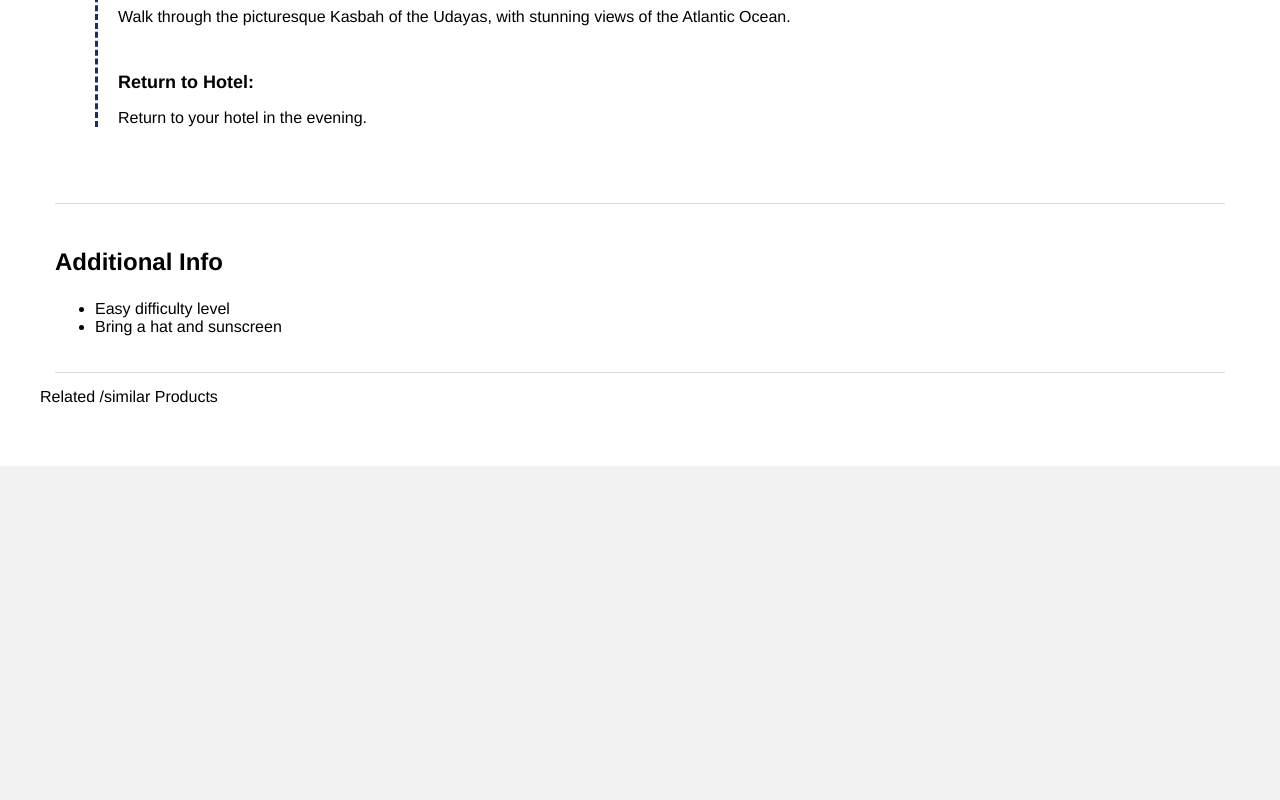
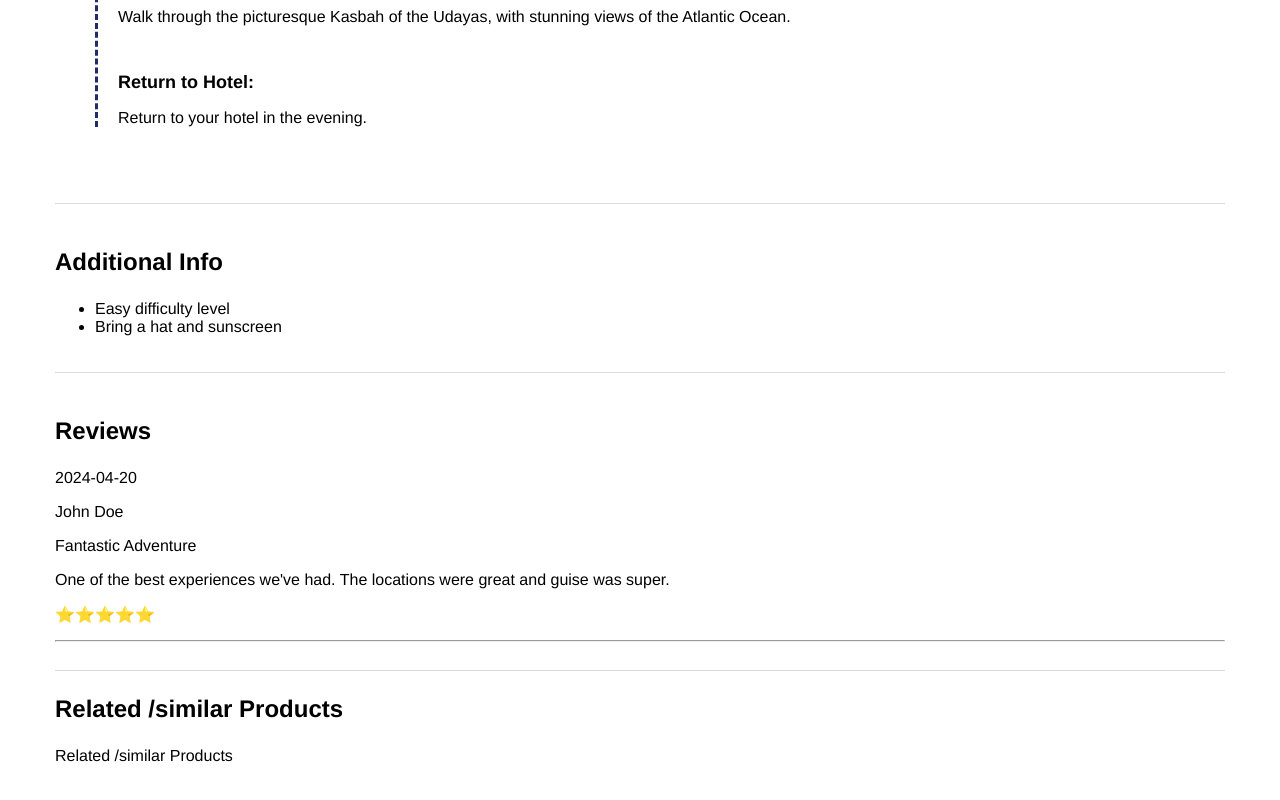
Before and after one commit to handskadi/mk-exploremate-app, a React (Vite) app in the folder Frontend/: page /product/112RA1 in a window 1280 px wide. Shown: the part 1697-2497 px from the top of the page. Before the commit the page ends 2163 px from the top, so only its background shows below. Built offline with nearby package versions, Linux system fonts and the light colour scheme; data requests are answered from the project's data file.

Commit message:
Feature: add Float Button right-bottom corner

```diff
--- a/Frontend/data/appData.json
+++ b/Frontend/data/appData.json
@@ -579,6 +579,8 @@
   "reviews": [
     {
       "id": 1,
+      "tourID": "234TA1",
+      "userID": 101,
       "author": "John Doe",
       "date": "2024-05-01",
       "reviewTitle": "Amazing Experience!",
@@ -587,6 +589,8 @@
     },
     {
       "id": 2,
+      "tourID": "903MK2",
+      "userID": 102,
       "author": "Jane Smith",
       "date": "2024-04-28",
       "reviewTitle": "Great Service",
@@ -595,6 +599,8 @@
     },
     {
       "id": 3,
+      "tourID": "903MK2",
+      "userID": 101,
       "author": "Michael Brown",
       "date": "2024-04-25",
       "reviewTitle": "Good Value",
@@ -603,6 +609,8 @@
     },
     {
       "id": 4,
+      "tourID": "112RA1",
+      "userID": 100,
       "author": "David Black",
       "date": "2024-04-20",
       "reviewTitle": "Fantastic Adventure",
--- a/Frontend/src/App.jsx
+++ b/Frontend/src/App.jsx
@@ -9,6 +9,8 @@ import { useEffect, useReducer } from "react";
 import AddNewProduct from "./pages/AddNewProduct/AddNewProduct";
 import Product from "./pages/Product/Product";
 import AllProducts from "./pages/AllProducts/AllProducts";
+// import { FontAwesomeIcon } from "@fortawesome/react-fontawesome";
+// import { faWhatsapp } from "@fortawesome/free-brands-svg-icons";
 
 function reducer(state, action) {
   switch (action.type) {
@@ -178,6 +180,9 @@ function App() {
           element={<AllProducts dispatch={dispatch} state={state} />}
         />
       </Routes>
+      {/* <div className="whataspp">
+        <FontAwesomeIcon icon={faWhatsapp} />
+      </div> */}
     </BrowserRouter>
   );
 }
--- a/Frontend/src/pages/AddNewProduct/AddNewProduct.jsx
+++ b/Frontend/src/pages/AddNewProduct/AddNewProduct.jsx
@@ -45,13 +45,14 @@ function AddNewProduct({ dispatch, state }) {
   function handleAddProductSubmit(e) {
     e.preventDefault();
     const newProduct = {
-      id: `a24ce40f-262c-412f-bb92-cb2d820139e3-${Date.now()}`,
+      id: `MK${Date.now()}`,
       productType,
       title,
       excerpt,
       location,
-      code: `code-${Date.now()}`,
+      code: `${state.loggedInUser.id}P${Date.now()}`,
       status,
+      price: Number(price),
       isPrivate,
       image,
       duration: 1,
@@ -60,7 +61,6 @@ function AddNewProduct({ dispatch, state }) {
     };
 
     dispatch({ type: "addProduct", payload: { product: newProduct } });
-    console.log(newProduct);
     resetForm();
     setStep(6);
   }
--- a/Frontend/src/pages/Product/Product.jsx
+++ b/Frontend/src/pages/Product/Product.jsx
@@ -40,6 +40,9 @@ function Product({ dispatch, state }) {
   };
 
   const product = state.tours.find((product) => product.code === productID.id);
+  const filteredReviews = state?.reviews.filter(
+    (review) => product?.code === review?.tourID
+  );
 
   useEffect(() => {
     window.scrollTo({
@@ -230,12 +233,64 @@ function Product({ dispatch, state }) {
               <p>No content in Adtional Ino ...</p>
             )}
           </div>
+          <div className={styles.contentInnerSection}>
+            <h3>Reviews</h3>
+            {filteredReviews.length > 0 ? (
+              filteredReviews.map((review, index) => (
+                <div key={index}>
+                  <p>{review?.date}</p>
+                  <p>
+                    {state?.users.map((user) => {
+                      if (user.id === review?.userID) {
+                        return <span key={user.id}>{user?.accountName}</span>;
+                      }
+                      return null;
+                    })}
+                  </p>
+                  <p>{review?.reviewTitle}</p>
+                  <p>{review?.reviewDescription}</p>
+                  <p>{stars(review?.ratingScore)}</p>
+                  <hr />
+                </div>
+              ))
+            ) : (
+              <p>No Reviews...</p>
+            )}
+          </div>
+          <div className={styles.relatedProducts}>
+            <h3>Related /similar Products</h3>
+            Related /similar Products
+          </div>
         </div>
-        <div className={styles.relatedProducts}>Related /similar Products</div>
       </div>
       <Footer />
     </div>
   );
+}
+
+function stars(rating) {
+  let stars;
+  switch (rating) {
+    case 1:
+      stars = <>⭐</>;
+      break;
+    case 2:
+      stars = <>⭐⭐</>;
+      break;
+    case 3:
+      stars = <>⭐⭐⭐</>;
+      break;
+    case 4:
+      stars = <>⭐⭐⭐⭐</>;
+      break;
+    case 5:
+      stars = <>⭐⭐⭐⭐⭐</>;
+      break;
+    default:
+      stars = null;
+  }
+
+  return stars;
 }
 
 Product.propTypes = {
```
Also changed, not shown: Frontend/src/index.css (+13 -0 lines).
